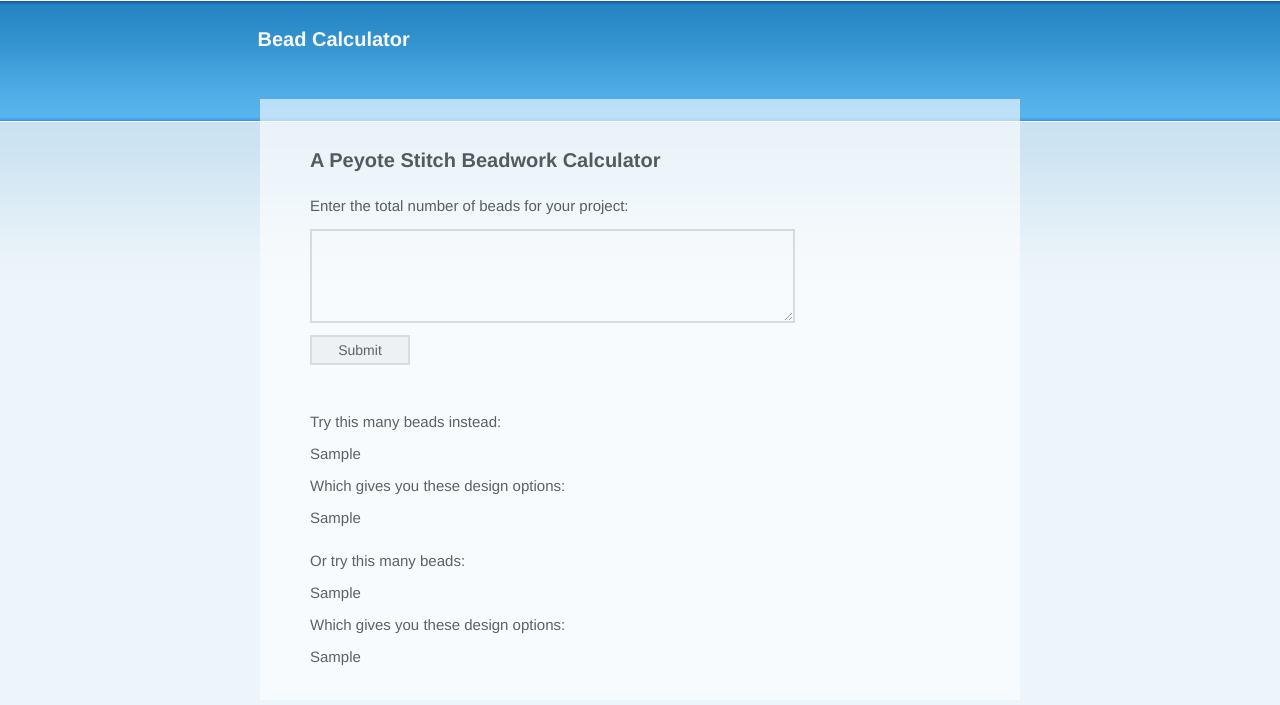
After one commit to HarryLoofah/gae-bead-calculator, a Python web app: template templates/no-pass.html in a window 1280 px wide. The commit adds this page. Shown: the top 705 px of the page. Run offline with Jinja, Linux system fonts and the light colour scheme; the template is opened without the code that fills it: most values are stand-ins (such as "Sample title", 1, 10 or a date in 2020).

Commit message:
Added new html pages and removed html from logic.

```diff
--- a/stylesheets/main.css
+++ b/stylesheets/main.css
@@ -6,7 +6,7 @@
 body {
     font-size: 62.5%;
     font-family: Helvetica, sans-serif;
-    background: url(../images/stripe.png) repeat;
+    background: url(../images/index.png) repeat-x scroll 50% 0px #EDF5FA;
 }
 
 p {
@@ -17,32 +17,36 @@ p {
 
 a {
     color:#F8F8F8;
+    text-decoration:none;
 }
 
 a:hover {
     color:#C0C0C0;
 }
 
-#page-wrap {
+#container {
     width: 660px;
     background: white;
-    padding: 20px 50px 20px 50px;
+    filter:alpha(opacity=60); /* IE */
+    -moz-opacity:0.6; /* Mozilla */
+    opacity: 0.6; /* CSS3 */
+    padding: 50px 50px 20px 50px;
     margin: 20px auto;
     min-height: 500px;
     height: auto !important;
     height: 500px;
 }
 
-#menu-top-bar {
+#header {
     text-align: left;
-    background: none repeat scroll 0% 0% #222;
+    background: none repeat scroll 0% 0% #transparent;
     position: relative;
     width: 100% !important;
     z-index: 6000;
-    padding: 20px 0px;
+    padding: 28px 0px;
 }
 
-#menu-bar-inside {
+#menu-bar {
     width: 765px;
     margin: 0px auto;
     position: relative;
@@ -89,7 +93,7 @@ a:hover {
 }
 
 #content {
-    margin-top: 80px;
+    margin-top: 78px;
 }
 
 label {
--- a/templates/base.html
+++ b/templates/base.html
@@ -6,15 +6,15 @@
     <link type="text/css" rel="stylesheet" href="/stylesheets/main.css" />
 </head>
 <body>
-    <div id="menu-top-bar">
-        <div id="menu-bar-inside">
+    <div id="header">
+        <div id="menu-bar">
             <h1 id="menu-bar-badge">
                 <a href="/">Bead Calculator</a>
             </h1>
         </div>
-        <div id="menu-bar-buttons"></div>
+        <!-- <div id="menu-bar-buttons"></div> -->
     </div>
-    <div id="page-wrap">
+    <div id="container">
         <h1>A Peyote Stitch Beadwork Calculator</h1>
     <div id="main-form">
         <form action="/bead_results" method="get">
--- /dev/null
+++ b/templates/no-pass.html
@@ -0,0 +1,16 @@
+
+{% extends "base.html" %}
+
+{% block content %}
+
+    <p>Try this many beads instead:</p>
+    <p>{{ high_bead }}</p>
+    <p>Which gives you these design options: </p>
+    <p>{{ higher_list }}</p>
+    <br>
+    <p>Or try this many beads:</p>
+    <p>{{ low_bead }}</p>
+    <p>Which gives you these design options:</p>
+    <p>{{ lower_list }}
+
+{% endblock %}
```
Also changed, not shown: main.py (+22 -26 lines), templates/try-again.html (added, +9 -0 lines), images/index.png (added), templates/pass-test.html (renamed from templates/index.html).
